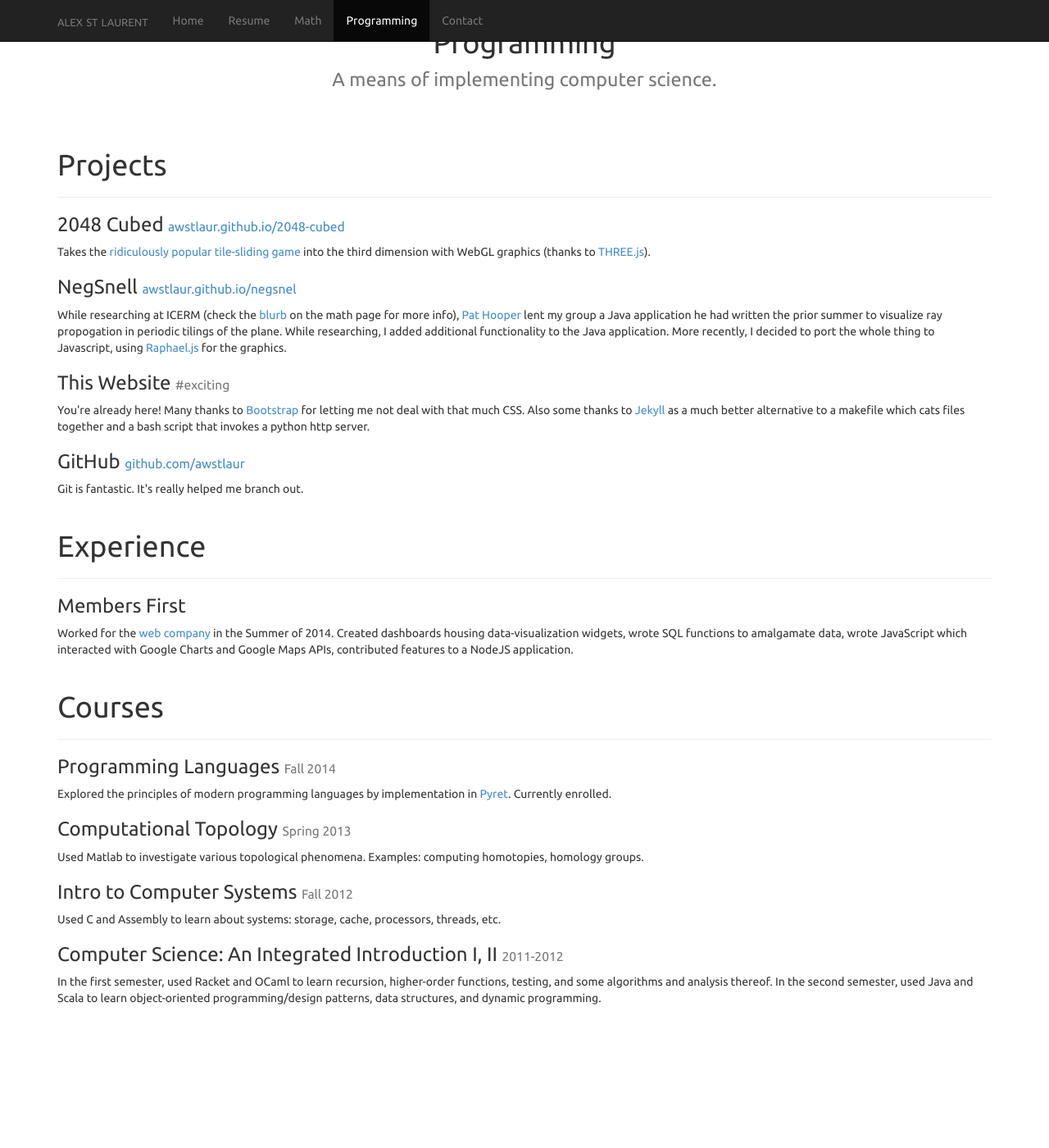
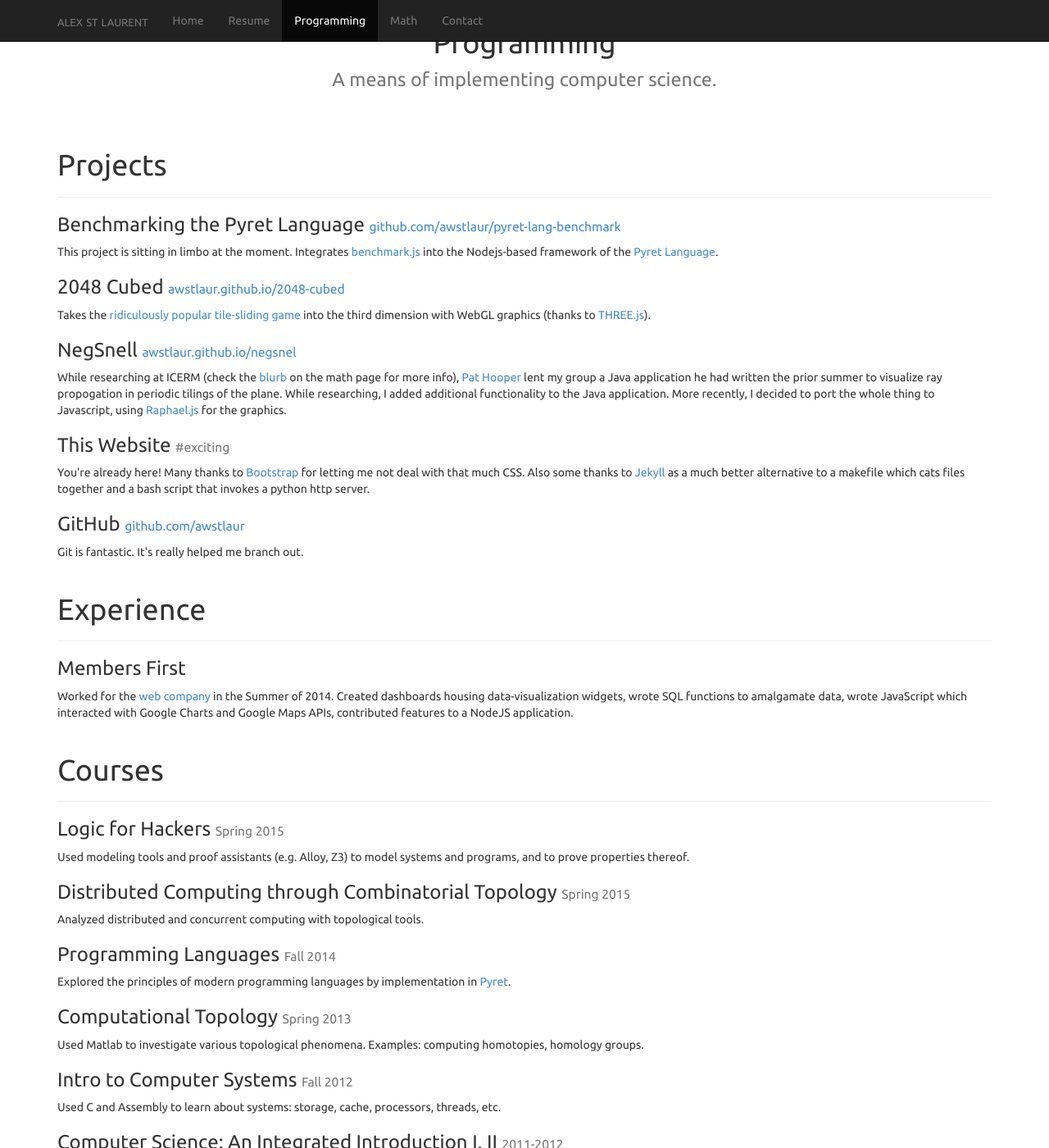
Before and after one commit to awstlaur/website, a Jekyll site: the page built from programming/index.html, in a window 1280 px wide and 1400 px high, scrolled down 338 px. Shown: the whole window at 82% size. Built offline with Jekyll 4.4.1, drawn with Linux system fonts in a browser that asks for light colours; nearby versions of some CDN libraries; Markdown is read by kramdown in place of the engine named in the settings; before the commit the page ends 1595 px from its top, so only the background shows below that.

Commit message:
update courses and projects

```diff
--- a/_layouts/default.html
+++ b/_layouts/default.html
@@ -46,8 +46,8 @@
             <ul class="nav navbar-nav">
               <li id="nav_home"><a href="{{ site.baseurl }}/">Home</a></li>
               <li id="nav_resume"><a href="{{ site.baseurl }}/resume">Resume</a></li>
+              <li id="nav_programming"><a href="{{ site.baseurl }}/programming">Programming</a></li>
               <li id="nav_math"><a href="{{ site.baseurl }}/math">Math</a></li>
-              <li id="nav_programming"><a href="{{ site.baseurl }}/programming">Programming</a></li>
               <li id="nav_contact"><a href="{{ site.baseurl }}/contact">Contact</a></li>
             </ul>
           </div><!--/.nav-collapse -->
--- a/programming/index.html
+++ b/programming/index.html
@@ -19,6 +19,10 @@ $("title").text("{{ site.programming_title }}")
 <div class="page-header">
     <h1>Projects</h1>
 </div>
+    <h3> Benchmarking the Pyret Language <small> <a href = "http://github.com/awstlaur/pyret-lang-benchmark">github.com/awstlaur/pyret-lang-benchmark</a></small></h3>
+    <p>
+    This project is sitting in limbo at the moment. Integrates <a href = "http://benchmarkjs.com">benchmark.js</a> into the Nodejs-based framework of the <a href="http://www.pyret.org/">Pyret Language</a>.
+    </p>
     <h3>2048 Cubed <small><a href="http://awstlaur.github.io/2048-cubed/">awstlaur.github.io/2048-cubed</a></small></h3>
     <p>
     Takes the <a href="http://gabrielecirulli.github.io/2048/">ridiculously popular tile-sliding game</a> into the third
@@ -57,9 +61,17 @@ $("title").text("{{ site.programming_title }}")
 <div class="page-header">
     <h1>Courses</h1>
 </div>
+    <h3>Logic for Hackers <small>Spring 2015</small></h3>
+    <p>
+    Used modeling tools and proof assistants (e.g. Alloy, Z3) to model systems and programs, and to prove properties thereof.
+    </p>
+    <h3>Distributed Computing through Combinatorial Topology <small>Spring 2015</small></h3>
+    <p>
+    Analyzed distributed and concurrent computing with topological tools.
+    </p>
     <h3>Programming Languages <small>Fall 2014</small></h3>
     <p>
-    Explored the principles of modern programming languages by implementation in <a href="http://www.pyret.org/">Pyret</a>. Currently enrolled.
+    Explored the principles of modern programming languages by implementation in <a href="http://www.pyret.org/">Pyret</a>.
     </p>
     <h3>Computational Topology <small>Spring 2013</small></h3>
     <p>
```
